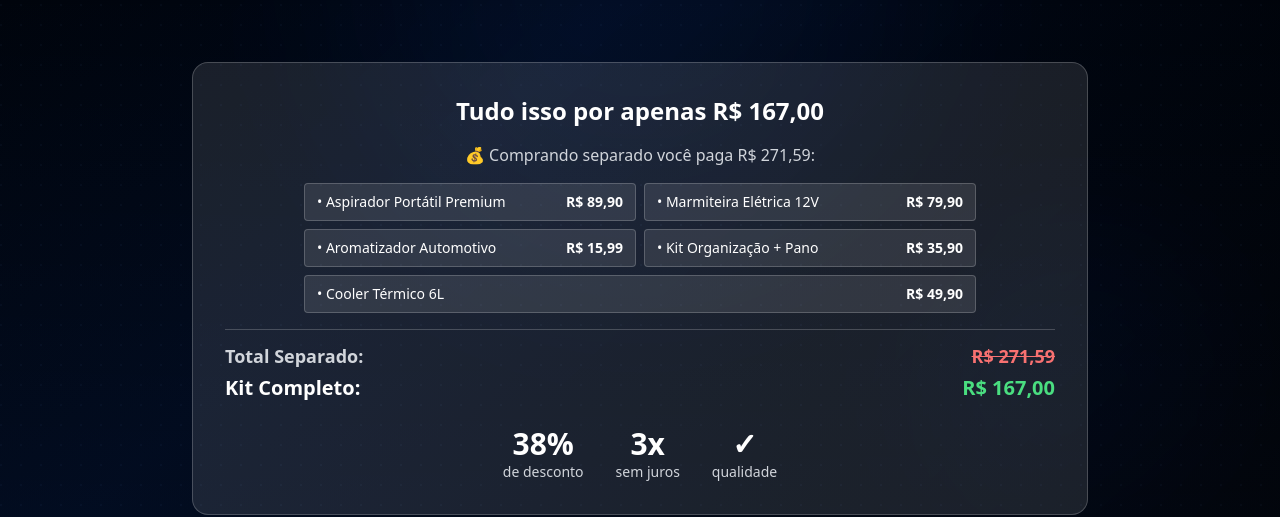
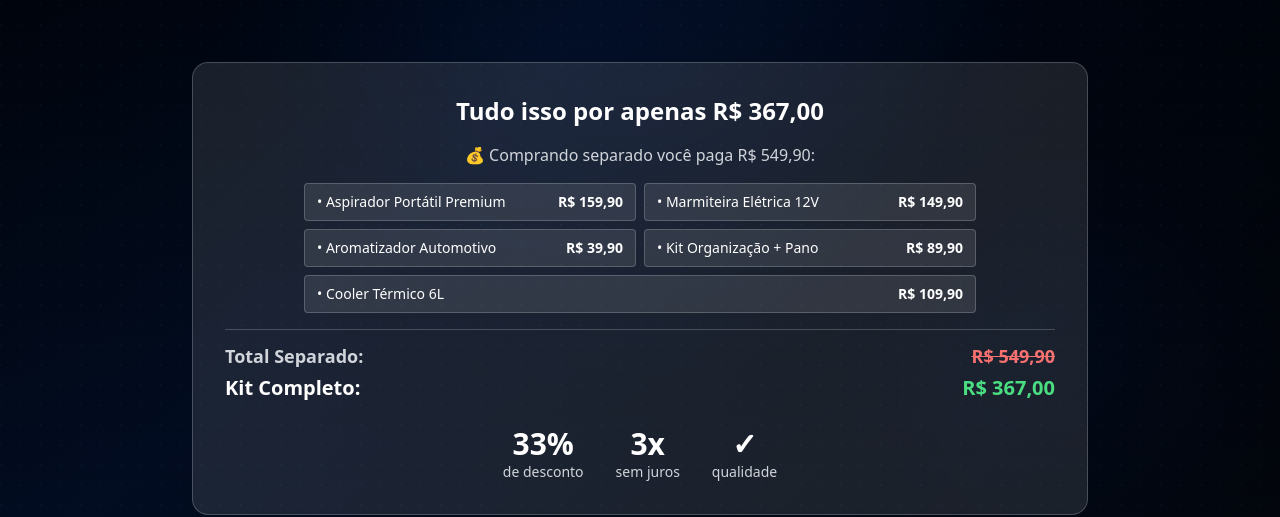
Before and after one commit to enzodev09/kitdouber, a React (Vite) app: page / in a window 1280 px wide. Shown: the part 1436-1953 px from the top of the page. Built offline with nearby package versions, Linux system fonts and the light colour scheme.

Commit message:
Atualizar preço do kit

```diff
--- a/src/components/KitCTA.tsx
+++ b/src/components/KitCTA.tsx
@@ -55,14 +55,14 @@ const KitCTA = () => {
 
                   {/* Flash Sale Badge */}
                   <div className="text-white text-sm font-bold py-2 px-4 rounded-full mx-auto w-fit bg-red-600">
-                    🔥 FLASH SALE - 40% OFF
+                    🔥 FLASH SALE - 33% OFF
                   </div>
 
                   {/* Price Comparison */}
                     <div className="space-y-3">
-                      <div className="text-5xl lg:text-6xl font-bold text-black leading-none">R$ 167,00</div>
+                      <div className="text-5xl lg:text-6xl font-bold text-black leading-none">R$ 367,00</div>
                       <div className="text-lg text-gray-600">
-                        ou <span className="font-bold text-black text-xl">3x de R$ 55,67</span> sem juros
+                        ou <span className="font-bold text-black text-xl">3x de R$ 122,33</span> sem juros
                       </div>
 
                       {/* Individual vs Kit Pricing */}
@@ -79,16 +79,16 @@ const KitCTA = () => {
                           <div className="border-t border-gray-300 pt-2 mt-3">
                             <div className="flex justify-between items-center text-base">
                               <span className="font-bold text-gray-800">Total Separado:</span>
-                              <span className="font-bold text-red-600 line-through">R$ 261,59</span>
+                              <span className="font-bold text-red-600 line-through">R$ 549,90</span>
                             </div>
                             <div className="flex justify-between items-center text-lg">
                               <span className="font-bold text-green-700">Kit Completo:</span>
-                              <span className="font-bold text-green-700">R$ 167,00</span>
+                              <span className="font-bold text-green-700">R$ 367,00</span>
                             </div>
                           </div>
                         </div>
 
-                        <div className="bg-green-100 text-green-800 text-lg font-bold py-3 px-4 rounded-lg text-center">🎉 Você economiza R$ 94,59!</div>
+                        <div className="bg-green-100 text-green-800 text-lg font-bold py-3 px-4 rounded-lg text-center">🎉 Você economiza R$ 182,90!</div>
                       </div>
                     </div>
 
@@ -126,7 +126,7 @@ const KitCTA = () => {
                       <div className="flex items-center justify-center gap-2 w-full">
                         <span className="text-lg sm:text-xl">🔥</span>
                         <span className="sm:hidden">COMPRAR AGORA</span>
-                        <span className="hidden sm:inline">COMPRAR AGORA - R$ 167,00</span>
+                        <span className="hidden sm:inline">COMPRAR AGORA - R$ 367,00</span>
                         <ArrowRight className="w-5 h-5 sm:w-6 sm:h-6 group-hover:translate-x-1 transition-transform" />
                       </div>
                     </Button>
@@ -207,8 +207,8 @@ const KitCTA = () => {
                     Kit Completo por apenas:
                   </h3>
                   <div className="text-center text-white">
-                    <div className="text-3xl lg:text-4xl font-bold mb-2">R$ 167,00</div>
-                    <div className="text-lg">3x de R$ 55,67 sem juros</div>
+                    <div className="text-3xl lg:text-4xl font-bold mb-2">R$ 367,00</div>
+                    <div className="text-lg">3x de R$ 122,33 sem juros</div>
                   </div>
                 </CardContent>
               </Card>
--- a/src/components/KitHero.tsx
+++ b/src/components/KitHero.tsx
@@ -97,8 +97,8 @@ const KitHero = () => {
               {/* Price Badge */}
               <div className="absolute -bottom-3 -left-3 lg:-bottom-6 lg:-left-6 bg-black text-white px-4 py-2 lg:px-8 lg:py-4 rounded-2xl shadow-xl border-2 border-white">
                 <div className="text-center">
-                  <div className="text-xs lg:text-sm text-gray-400 line-through">R$ 299,90</div>
-                  <div className="text-xl lg:text-3xl font-bold text-white">R$ 167,00</div>
+                  <div className="text-xs lg:text-sm text-gray-400 line-through">R$ 549,90</div>
+                  <div className="text-xl lg:text-3xl font-bold text-white">R$ 367,00</div>
                   <div className="text-xs text-gray-300">ou até 3x sem juros</div>
                 </div>
               </div>
--- a/src/components/KitProducts.tsx
+++ b/src/components/KitProducts.tsx
@@ -91,49 +91,49 @@ const KitProducts = () => {
         <div className="text-center mt-12 lg:mt-16 animate-slide-up">
           <div className="bg-white/10 backdrop-blur-sm rounded-2xl p-6 lg:p-8 max-w-4xl mx-auto border border-white/20">
             <h3 className="text-xl lg:text-2xl font-bold text-white mb-4">
-              Tudo isso por apenas <span className="text-white">R$ 167,00</span>
+              Tudo isso por apenas <span className="text-white">R$ 367,00</span>
             </h3>
 
             {/* Detailed Price Breakdown */}
             <div className="mb-6">
-              <p className="text-sm lg:text-base text-gray-300 mb-4">💰 Comprando separado você paga R$ 271,59:</p>
+              <p className="text-sm lg:text-base text-gray-300 mb-4">💰 Comprando separado você paga R$ 549,90:</p>
               <div className="grid grid-cols-1 md:grid-cols-2 gap-2 max-w-2xl mx-auto mb-4">
                 <div className="flex justify-between items-center bg-white/10 text-white px-3 py-2 rounded text-sm border border-white/20">
                   <span>• Aspirador Portátil Premium</span>
-                  <span className="font-bold">R$ 89,90</span>
+                  <span className="font-bold">R$ 159,90</span>
                 </div>
                 <div className="flex justify-between items-center bg-white/10 text-white px-3 py-2 rounded text-sm border border-white/20">
                   <span>• Marmiteira Elétrica 12V</span>
-                  <span className="font-bold">R$ 79,90</span>
+                  <span className="font-bold">R$ 149,90</span>
                 </div>
                 <div className="flex justify-between items-center bg-white/10 text-white px-3 py-2 rounded text-sm border border-white/20">
                   <span>• Aromatizador Automotivo</span>
-                  <span className="font-bold">R$ 15,99</span>
+                  <span className="font-bold">R$ 39,90</span>
                 </div>
                 <div className="flex justify-between items-center bg-white/10 text-white px-3 py-2 rounded text-sm border border-white/20">
                   <span>• Kit Organização + Pano</span>
-                  <span className="font-bold">R$ 35,90</span>
+                  <span className="font-bold">R$ 89,90</span>
                 </div>
                 <div className="flex justify-between items-center bg-white/10 text-white px-3 py-2 rounded text-sm border border-white/20 md:col-span-2">
                   <span>• Cooler Térmico 6L</span>
-                  <span className="font-bold">R$ 49,90</span>
+                  <span className="font-bold">R$ 109,90</span>
                 </div>
               </div>
               <div className="border-t border-white/20 pt-3">
                 <div className="flex justify-between items-center text-lg font-bold">
                   <span className="text-gray-300">Total Separado:</span>
-                  <span className="text-red-400 line-through">R$ 271,59</span>
+                  <span className="text-red-400 line-through">R$ 549,90</span>
                 </div>
                 <div className="flex justify-between items-center text-xl font-bold mt-1">
                   <span className="text-white">Kit Completo:</span>
-                  <span className="text-green-400">R$ 167,00</span>
+                  <span className="text-green-400">R$ 367,00</span>
                 </div>
               </div>
             </div>
 
               <div className="flex justify-center gap-6 lg:gap-8">
                 <div className="text-center">
-                  <div className="text-2xl lg:text-3xl font-bold text-white">38%</div>
+                  <div className="text-2xl lg:text-3xl font-bold text-white">33%</div>
                   <div className="text-xs lg:text-sm text-gray-300">de desconto</div>
                 </div>
               <div className="text-center">
```
